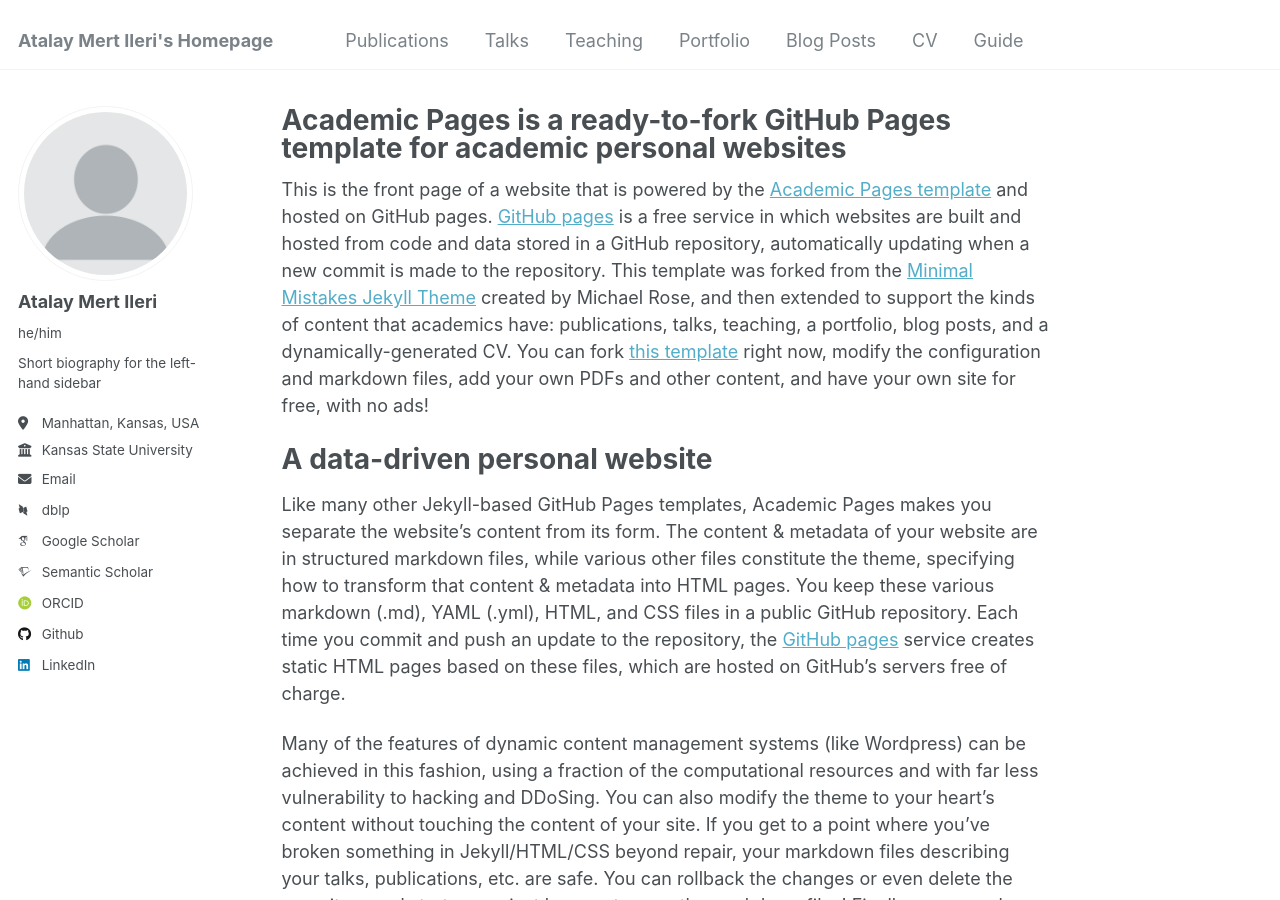
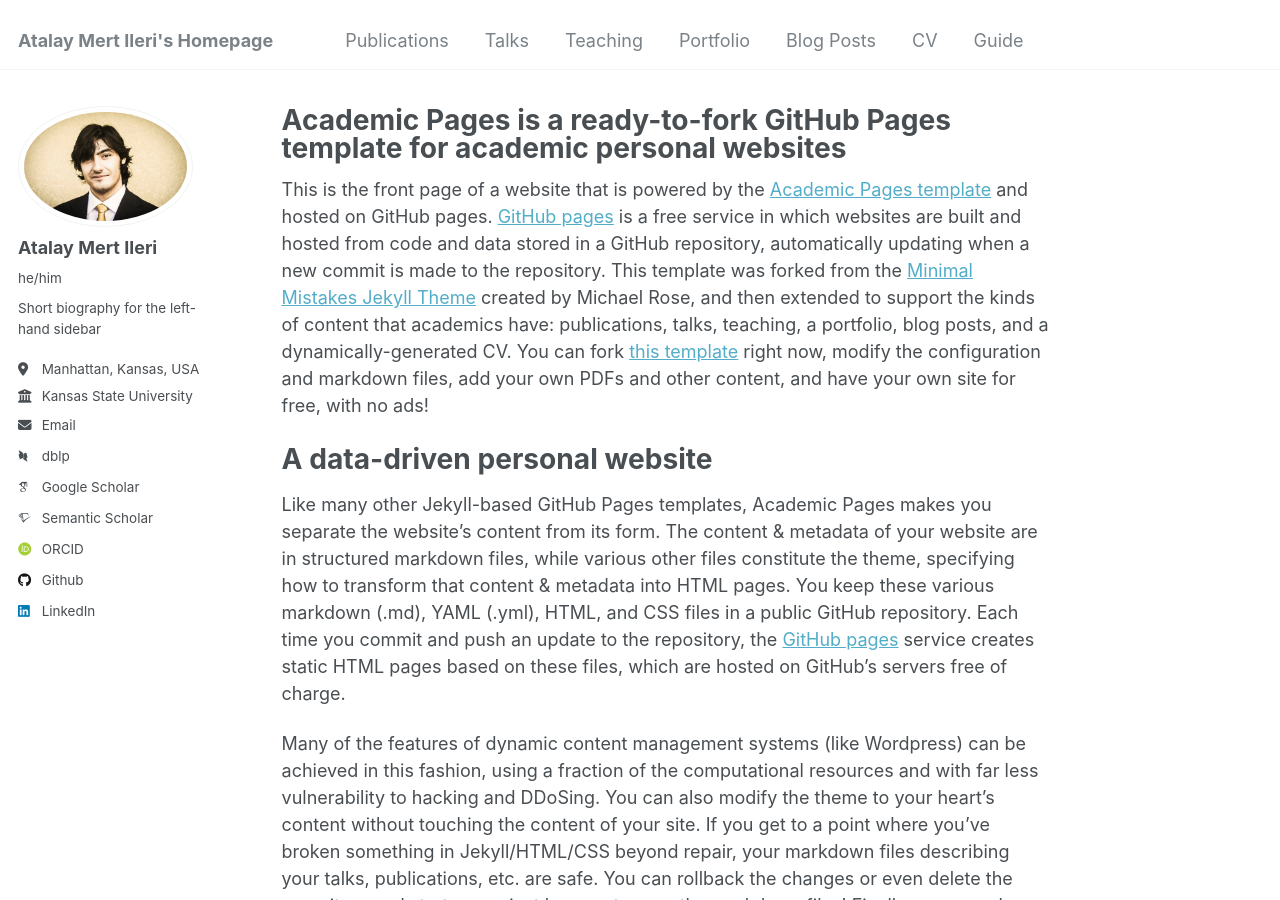
Before and after one commit to atalaymertileri/atalaymertileri.github.io, a Jekyll site: the page built from _pages/about.md, in a window 1280 px wide and 900 px high. Built offline with Jekyll 4.4.1, drawn with Linux system fonts in a browser that asks for light colours; some web fonts are replaced.

Commit message:
Update _config.yml

```diff
--- a/_config.yml
+++ b/_config.yml
@@ -21,7 +21,7 @@ repository               : "pseudohuman92/pseudohuman92.github.io"
 #               Additional customization can be done by editing /_includes/author-profile.html
 author:
   # Biographic information
-  avatar           : "profile.png"
+  avatar           : "profile-picture.jpg"
   name             : "Atalay Mert Ileri"
   pronouns         : "he/him" # example: "she/her"
   bio              : "Short biography for the left-hand sidebar"
```
